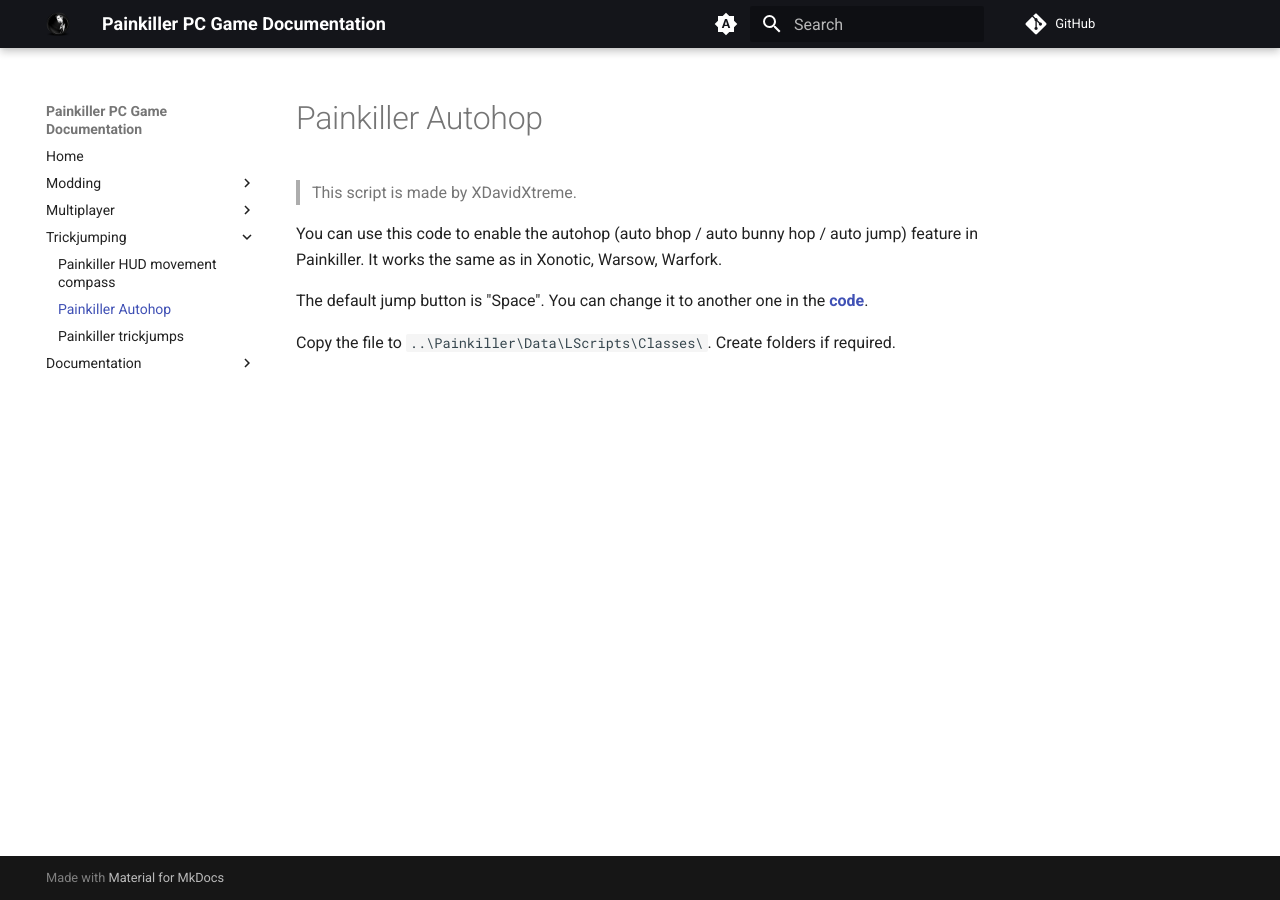
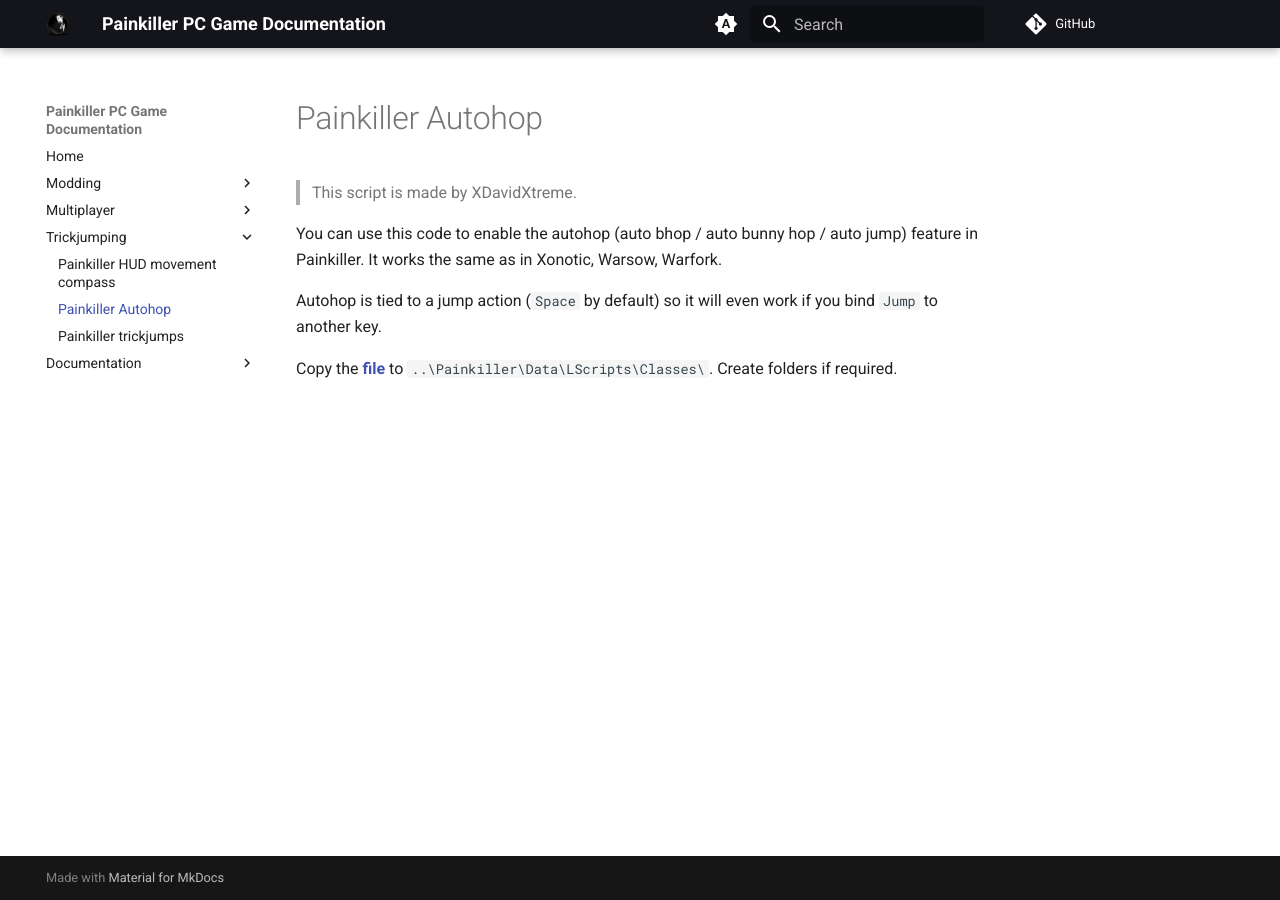
Before and after one commit to t3r6/pkdocs, an MkDocs documentation site: the page built from docs/guides/trickjumping/pk-autohop.md, in a window 1280 px wide. Built offline with MkDocs 1.6.1 and Material for MkDocs 9.7.7, drawn with Linux system fonts in a browser that asks for light colours; comment, search, counter and statistics services are not loaded.

Commit message:
fix: Modify autohop code

```diff
--- a/docs/guides/trickjumping/pk-autohop.md
+++ b/docs/guides/trickjumping/pk-autohop.md
@@ -4,6 +4,6 @@
 
 You can use this code to enable the autohop (auto bhop / auto bunny hop / auto jump) feature in Painkiller. It works the same as in Xonotic, Warsow, Warfork.
 
-The default jump button is "Space". You can change it to another one in the [**code**](https://github.com/t3r6/pkdocs/blob/main/code/david/Classes/CPlayer.lua).
+Autohop is tied to a jump action (`Space` by default) so it will even work if you bind `Jump` to another key.
 
-Copy the file to `..\Painkiller\Data\LScripts\Classes\`. Create folders if required.
+Copy the [**file**](https://github.com/t3r6/pkdocs/blob/main/code/david/Classes/CPlayer.lua) to `..\Painkiller\Data\LScripts\Classes\`. Create folders if required.
```
Also changed, not shown: 1 other file.
